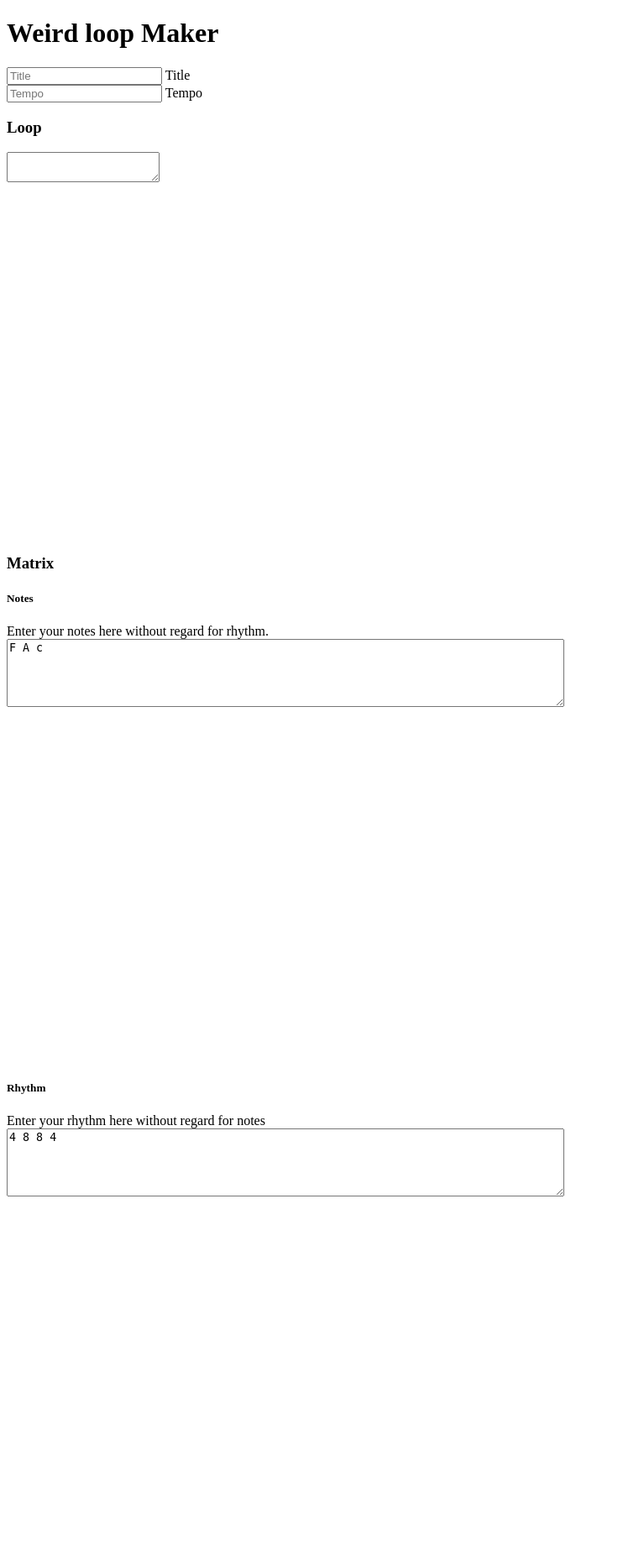
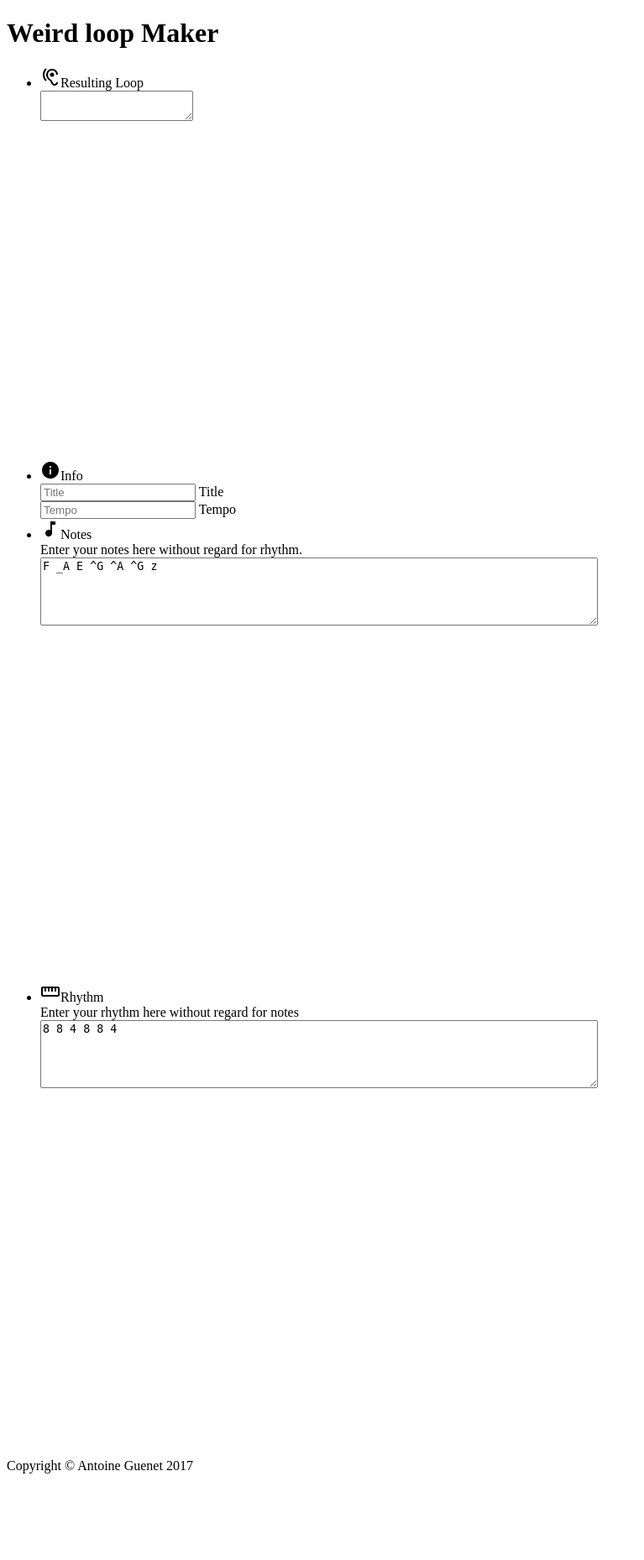
Before and after one commit to Zynton/xpmaker, a Flask app: template templates/index.html in a window 1280 px wide. Shown: the whole page at 84% size, without its empty margins (0-767 px from the left). After the commit the page ends 1755 px from the top, so only its background shows below. Run offline with Flask 2, Linux system fonts and the light colour scheme; the template is opened without the code that fills it, so the values that code supplies are empty; some libraries are stand-ins or nearby versions.

Commit message:
Add put all in collapsibles. Fix autoresize bug. Remove default title and bpm.

```diff
--- a/static/js/xpmaker.js
+++ b/static/js/xpmaker.js
@@ -1,6 +1,7 @@
 function get_canvas_dim(canvas_id, sw) {
-	var w = $('.container').width();
-	var e = $('#' + canvas_id).width();
+	var w = $('.collapsible').width();
+	//var e = $('#' + canvas_id).width();
+	var e = sw/4;
 	//console.log("w = " + w);
 	//console.log("e = " + e);
 	var sw = sw;
@@ -45,7 +46,6 @@ function updateNotes() {
 			new_str = new_str.substr(0, position) + '0' + new_str.substr(position + 1, new_str.length);
 		};
 		n_str = new_str.replace(/[0]+/g, '\n');
-		console.log(n_str)
 	};
 	n_str = "L: 1/2\n" + n_str;
 
@@ -96,8 +96,8 @@ function removeTrailingSpace(str) {
 };
 
 function updateXP() {
-	var title = $('#title_input').val() || "XP";
-	var bpm = $('#bpm_input').val() || "100";
+	var title = $('#title_input').val();// || "XP";
+	var bpm = $('#bpm_input').val();// || "100";
 
 	var notes_str = $('#notes_input').val();
 	notes_str = removeTrailingSpace(notes_str);
@@ -125,7 +125,7 @@ function updateXP() {
 									 		 	  downloadLabel:"Download %T.mid"
 									 		   },
 									 		   warnings_id: "warnings",
-									 		   render_options: get_canvas_dim("xp_canvas", 800),
+									 		   render_options: get_canvas_dim("xp_canvas", 650),
 									 		   parser_params: {},
 									 		   generate_midi: true,
 									 		   generate_warnings: false
@@ -137,9 +137,14 @@ function update_text_field(field_id, text) {
 };
 
 function mk_abcjs_text(title, bpm, xp_abcjs, ts) {
-	var abcjs_text = "T: " + title;
-	abcjs_text += "\nL: 1";
-	abcjs_text += "\nQ: " + bpm;
+	var abcjs_text = "";
+	if (title !== undefined || title === "") {
+		abcjs_text += "T: " + title + "\n";
+	};
+	abcjs_text += "L: 1";
+	if (bpm !== undefined || bpm === "") {
+		abcjs_text += "\nQ: " + bpm;
+	};
 	abcjs_text += "\nM: " + ts[0] + "/" + ts[1];
 	abcjs_text += "\n||: " + xp_abcjs + ":||";
 
--- a/templates/index.html
+++ b/templates/index.html
@@ -14,14 +14,27 @@
   		<link rel="stylesheet" href="https://maxcdn.bootstrapcdn.com/font-awesome/4.5.0/css/font-awesome.min.css">
   		<link rel="stylesheet" href="{{ url_for('bower.static', filename='materialize/dist/css/materialize.min.css') }}" media="all" type="text/css" />
   		<link rel="stylesheet" href="{{ url_for('static', filename='css/abcjs-midi.css') }}" media="all" type="text/css" />
+  		<link href="https://fonts.googleapis.com/icon?family=Material+Icons" rel="stylesheet">
   	</head>
   	<body>
   		<header><h1 class="center-align">Weird loop Maker</h1></header>
   		<main class="container">
 
-  			<div class="row">
-		  		<form method="post" id="inputs">
-		  			<div class="row">
+  			<ul class="collapsible" data-collapsible="expandable">
+  				<li>
+  					<div class="collapsible-header active"><i class="material-icons">hearing</i>Resulting Loop</div>
+				    <div class="collapsible-body center-align">
+				    	<div class="input-field">
+					  		<textarea name="xp" id="xp_input"></textarea>
+					  	</div>
+				  		<div id="xp_canvas" class="center-align" style="width: 100%; overflow: hidden; height: 400px;"></div>
+				  		<div id="xp_midi"></div>
+				  		<div id="xp_midi_dl"></div>
+				    </div>
+  				</li>
+  				<li>
+  					<div class="collapsible-header"><i class="material-icons">info</i>Info</div>
+  					<div class="collapsible-body">
   						<div class="input-field col m6">
 				        	<input placeholder="Title" type="text" name="title" id="title_input" oninput="updateXP()">
 				        	<label for="title_input">Title</label>
@@ -32,27 +45,10 @@
 			  				<label for="bpm_input">Tempo</label>
 			  			</div>
   					</div>
-		  		</form>
-		  	</div>
-
-	  		<div class="row">
-		  		<h3>Loop</h3>
-
-		  		<div class="input-field">
-			  		<textarea name="xp" id="xp_input"></textarea>
-			  	</div>
-		  		<div id="xp_canvas" class="center-align" style="width: 200px; overflow: hidden; height: 420.348px;"></div>
-		  		<div id="xp_midi"></div>
-		  		<div id="xp_midi_dl"></div>
-
-		  		<div class="divider"></div>
-		  	</div>
-
-	  		<div class="row">
-	  			<h3>Matrix</h3>
-
-	  			<div class="col m6 section">
-	  				<h5>Notes</h5>
+  				</li>
+  				<li>
+  					<div class="collapsible-header"><i class="material-icons">music_note</i>Notes</div>
+  					<div class="collapsible-body">
   						<form method="post" id="inputs">
 							<div>Enter your notes here without regard for rhythm.</div>
 							<script type="text/javascript">
@@ -72,7 +68,7 @@
 
 							</script>
 							<div class="input-field">
-						  	<textarea name="notes" id="notes_input" cols="80" rows="5" oninput="updateFields('notes')">F A c</textarea>
+							  	<textarea name="notes" id="notes_input" cols="80" rows="5" oninput="updateFields('notes')">F _A E ^G ^A ^G z</textarea>
 							</div>
 							<!-- HIDDEN : -->
 						  	<textarea name="notes_translated" id="notes_translated" style="display:none;"></textarea>
@@ -80,22 +76,24 @@
 							<div id="notes_canvas" style="width: 100px; overflow: hidden; height: 420.348px;"></div>
 						</form>
   					</div>
-
-		  		<div class="col m6 section">
-					<h5>Rhythm</h5>
+  				</li>
+  				<li>
+  					<div class="collapsible-header"><i class="material-icons">straighten</i>Rhythm</div>
+  					<div class="collapsible-body">
   						<form method="post" id="inputs">
 				  			<div>Enter your rhythm here without regard for notes</div>
 				  			<div class="input-field">
-					  		<textarea name="rhythms" id="rhythms_input" cols="80" rows="5" oninput="updateFields('rhythms')">4 8 8 4</textarea>
+						  		<textarea name="rhythms" id="rhythms_input" cols="80" rows="5" oninput="updateFields('rhythms')">8 8 4 8 8 4</textarea>
 						  	</div>
 						  	<!-- HIDDEN -->
 							<textarea name="rhythms_translated" id="rhythms_translated" style="display:none;"></textarea>
 							<div class="img-responsive" id="rhythm_canvas" style="width: 100px; overflow: hidden; height: 420.348px;"></div>
 					  	</form>
   					</div>
-	  		</div>
+  				</li>
+  			</ul>
 		 </main>
-		 <footer></footer>
+		 <footer>Copyright © Antoine Guenet 2017</footer>
 
   	</body>
 </html>
```
Lines whose indentation alone changed are shown as unchanged.
